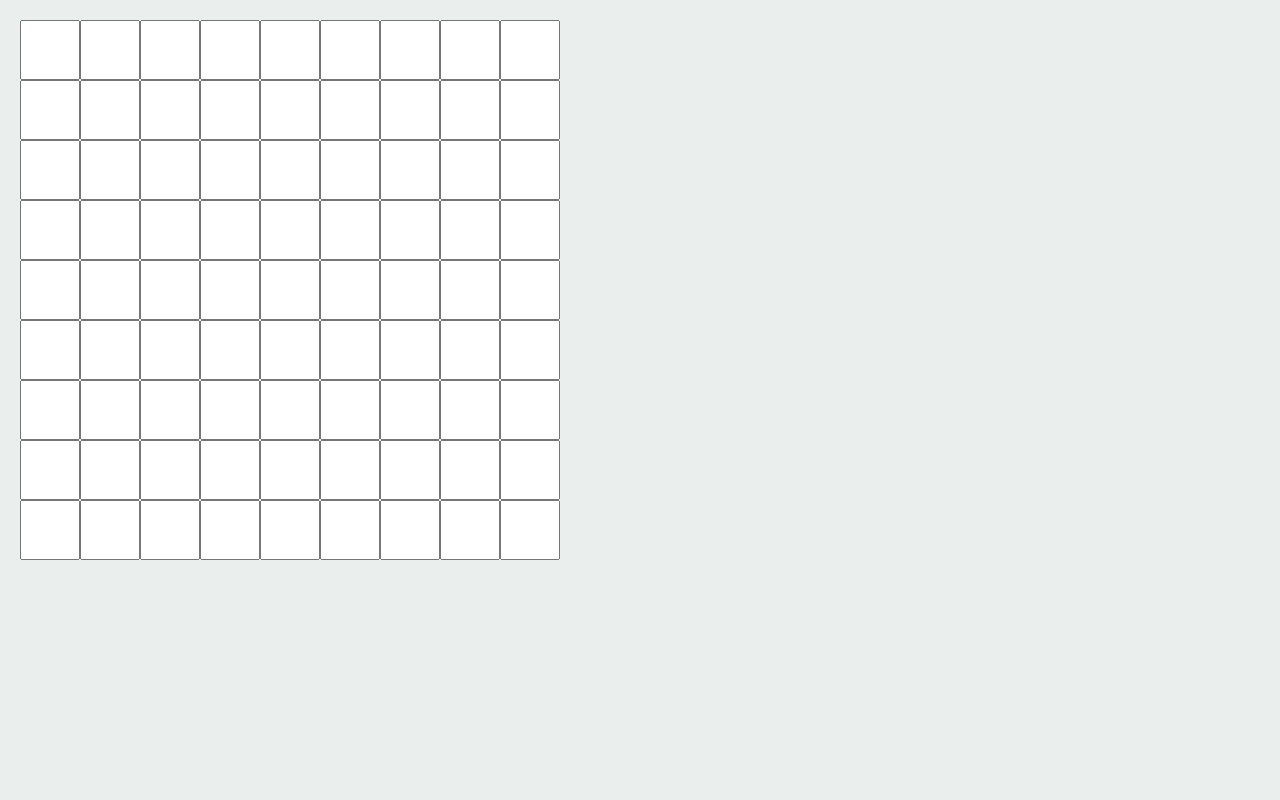
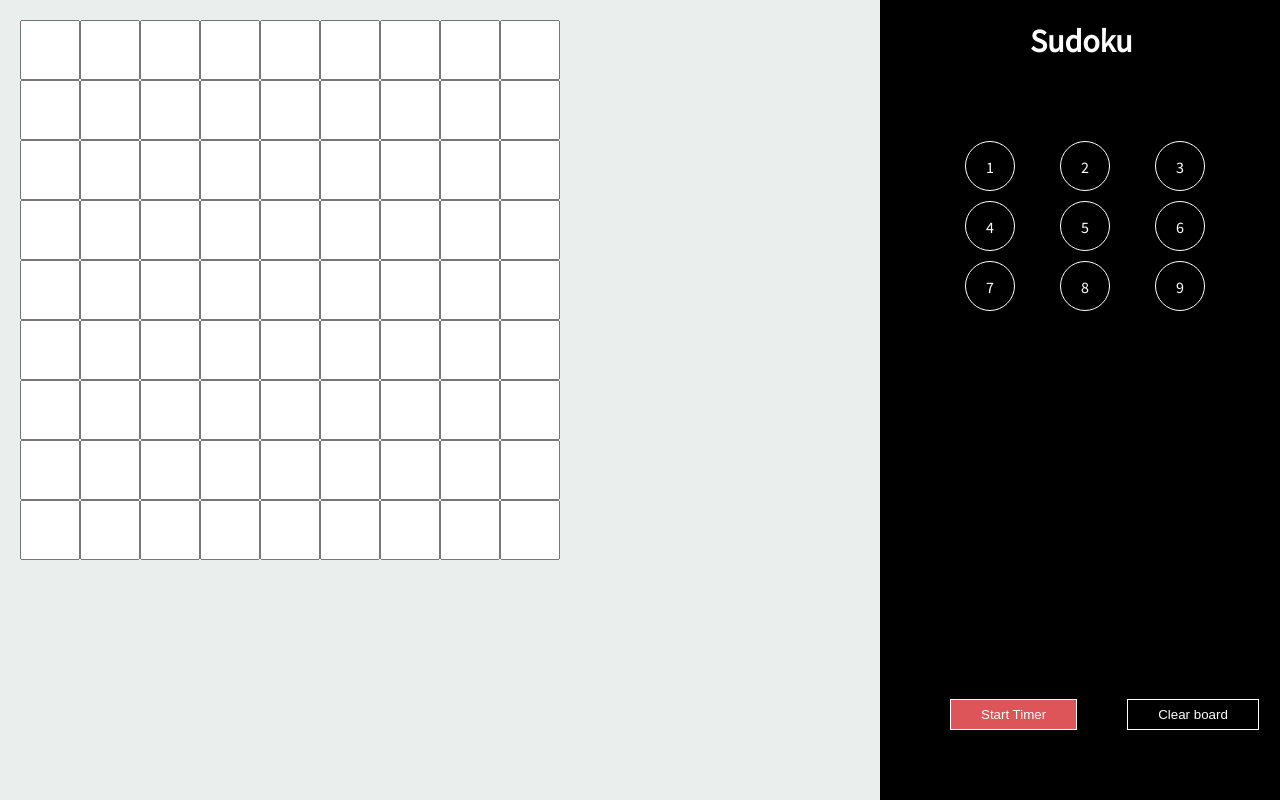
Before and after one commit to swapnilmishra/sudoku, a React app: page / in a window 1280 px wide. Built offline with nearby package versions, Linux system fonts and the light colour scheme; what react-tap-event-plugin would draw is missing.

Commit message:
Finishing it up

```diff
--- a/public/index.html
+++ b/public/index.html
@@ -3,7 +3,7 @@
   <head>
     <meta charset="utf-8">
     <meta name="viewport" content="width=device-width, initial-scale=1">
-    <link rel="shortcut icon" href="%PUBLIC_URL%/favicon.ico">
+    <!--<link rel="shortcut icon" href="%PUBLIC_URL%/favicon.ico">-->
     <link href="https://fonts.googleapis.com/css?family=Roboto:300,400,500|Source+Sans+Pro" rel="stylesheet">
     <!--
       Notice the use of %PUBLIC_URL% in the tag above.
@@ -14,7 +14,7 @@
       work correctly both with client-side routing and a non-root public URL.
       Learn how to configure a non-root public URL by running `npm run build`.
     -->
-    <title>React App</title>
+    <title>Sudoku App</title>
   </head>
   <body>
     <div id="root"></div>
--- a/src/App.css
+++ b/src/App.css
@@ -62,3 +62,66 @@ body{
     top: 0; left: 0; right: 0; bottom: 0;
     z-index: 10;
 }
+.sidebar {
+    position: fixed;
+    color: #fff;
+    right: 0;
+    top: 0;
+    height: 100%;
+    background-color: #000;
+    width: 400px;
+}
+
+.app-title{
+  width: 100px;
+  margin: 0 auto;
+}
+
+.sukoku-numbers-list{
+  margin-top: 70px;
+  color: #fff;
+  list-style: none;
+}
+
+.sudoku-numbers {
+    display: inline-block;
+    margin-left: 45px;
+    margin-top: 10px;
+    width: 50px;
+    height: 50px;
+    line-height: 50px;
+    border-radius: 50%;
+    border: 1px solid;
+    text-align: center;
+    cursor: pointer;
+}
+
+.sudoku-numbers:hover{
+  background-color: #dd5558;
+}
+
+.btn-container {
+    position: absolute;
+    bottom: 70px;
+    margin-left: 20px;
+}
+.btn{
+    border: 1px solid;
+    padding: 7px 30px 7px;
+    background-color: #000;
+    color: #fff;
+    margin-left: 50px;
+    cursor: pointer;
+}
+.btn.red{
+  background: #dd5558;
+}
+
+.timer{
+    color: rgb(255, 255, 255);
+    width: 228px;
+    margin: 0 auto;
+    margin-top: 70px;
+    text-align: center;
+    font-size: 22px;
+}
--- a/src/App.js
+++ b/src/App.js
@@ -1,7 +1,8 @@
 import React, { Component } from 'react';
 import './App.css';
 import Sudoku from './SudokuComponent'
-import Loader from './loader'
+import Sidebar from './Sidebar'
+import Loader from './Loader'
 import Snackbar from 'material-ui/Snackbar';
 import MuiThemeProvider from 'material-ui/styles/MuiThemeProvider';
 
@@ -43,6 +44,7 @@ class App extends Component {
         showLoader={this.showLoader.bind(this)}
         hideLoader={this.hideLoader.bind(this)}
         showSnack={this.showSnack.bind(this)}/>
+        <Sidebar/>
       </div>
     );
   }
--- /dev/null
+++ b/src/Sidebar.jsx
@@ -0,0 +1,142 @@
+import React, { Component } from 'react'
+import { connect } from 'react-redux'
+import verifyCombinations from './Api'
+
+class Sidebar extends Component{
+    constructor(props){
+        super(props)
+        this.sudokuData = props.sudokuData;
+        this.state = {
+            showTimer: false,
+            duration : '0 hrs 0 mins 0 secs ',
+            timerOn : false
+        }
+    }
+
+    componentWillReceiveProps(props){
+        this.sudokuData = props.sudokuData;
+    }
+
+    render(){
+        return(
+            <div className="sidebar">
+                <div className="app-title"><h1>Sudoku</h1></div>
+                <ul className="sukoku-numbers-list">
+                    {this.getNumbersComponent()}
+                </ul>
+                {this.state.showTimer ? <div className="timer">{this.state.duration}</div> : ''}
+                <div className="btn-container">
+                    <button className="btn red" onClick={this.startStopTimer.bind(this)}>{this.state.timerOn ? 'Stop Timer':'Start Timer' }</button>
+                    <button className="btn" onClick={this.clearBoardData.bind(this)}>Clear board</button>
+                </div>
+            </div>
+        )
+    }
+
+    startStopTimer(){
+        let duration;
+        if(!this.state.showTimer){
+            this.setState({
+                showTimer: true
+            })
+        }
+        if(this.timerId){
+            clearInterval(this.timerId)
+            this.timerId = null;
+            this.setState({timerOn:false})
+            return;
+        }
+        this.start = Date.now()
+        this.timerId = setInterval(()=>{
+            duration = (Date.now() - this.start)
+            duration = this.getMinutesAndHours(duration)
+            this.setState({ duration: `${duration.hours} hrs ${duration.numminutes} mins ${duration.numseconds} secs` })
+        },1000)
+        this.setState({timerOn:true})
+    }
+
+    getMinutesAndHours(milliseconds){
+            // let numminutes = Math.floor((Math.floor(milliseconds/1000))/60)
+            let numseconds = Math.floor(milliseconds/1000)
+            let numminutes = Math.floor(numseconds/60)
+            let hours = Math.floor(numminutes/60);
+            if(numminutes > 60 ){
+                numminutes %= 60
+            }
+            if(numseconds > 60 ){
+                numseconds %= 60
+            }
+            return{hours,numminutes,numseconds}
+    }
+
+    getNumbersComponent(){
+        const arr = [1,2,3,4,5,6,7,8,9]
+        return arr.map((el)=>{
+            return(
+                <li key={el} className="sudoku-numbers" data-value={el}
+                onClick={this.handleNumberClick.bind(this)}>
+                {el}
+                </li>
+            );
+        })
+    }
+
+    handleNumberClick(event){
+        const focussedEl = this.props.commonState.focussedEl
+        const el = event.target;
+        if(focussedEl && el){
+            const value = el.getAttribute('data-value')
+            const colIndex = focussedEl.getAttribute('data-colindex')
+            const rowIndex = focussedEl.getAttribute('data-rowindex')
+            const nextData = this.getChangedSudokuData(rowIndex,colIndex,value)
+            focussedEl.value = value;
+            this.props.handleNumberClick(nextData,rowIndex,colIndex,value)
+        }
+        else {
+            this.props.showMessage('You would need to select a block then click on number')
+        }
+    }
+
+    getChangedSudokuData(rowIndex,colIndex,value){
+        this.sudokuData[parseInt(rowIndex,10)][parseInt(colIndex,10)] = parseInt(value,10);
+        return this.sudokuData;
+    }
+
+    clearBoardData(){
+        this.props.clearBoardData()
+    }
+}
+
+const mapStoreToProps = (store) => {
+    return {
+        commonState : store.commonState,
+        sudokuData : store.sudokuData
+    };
+}
+
+const mapDispatchToProps = (dispatch) => {
+  return {
+    handleNumberClick(sudokuData, moveRow=0,moveColumn=0,moveValue=0){
+        dispatch({type: 'SHOW_LOADER'})
+        dispatch(verifyCombinations(sudokuData, moveRow,moveColumn,moveValue))
+        .then(()=>{
+            dispatch({type: 'HIDE_LOADER'})
+        })
+        .catch(()=>{
+            dispatch({type: 'HIDE_LOADER'})
+        });
+
+        dispatch({type: 'SETCOMBINATION',moveRow,moveColumn,moveValue})
+    },
+
+    showMessage(message){
+        dispatch({type:'SHOW_SNACKBAR',message})
+    },
+
+    clearBoardData(message){
+        dispatch({type:'CLEAR_BOARD_DATA'})
+    }
+  }
+}
+
+export default connect(mapStoreToProps,mapDispatchToProps)(Sidebar);
--- a/src/SudokuComponent.jsx
+++ b/src/SudokuComponent.jsx
@@ -1,6 +1,6 @@
 import React, { Component } from 'react'
 import { connect } from 'react-redux'
-import verifyCombinations from './api'
+import verifyCombinations from './Api'
 
 class Sudoku extends Component{
 
@@ -34,9 +34,12 @@ class Sudoku extends Component{
                     <div className={cls}>
                         <input type="text"
                         value={val || ''}
+                        maxLength="1"
+                        pattern="[0-9]"
                         data-rowindex={rowIndex}
                         data-colindex={colIndex}
                         onChange={this.handleInputChange.bind(this)}
+                        onFocus={this.handleInputFocusChange.bind(this)}
                         />
                     </div>
                 );
@@ -47,11 +50,19 @@ class Sudoku extends Component{
     handleInputChange(event){
         const el = event.target
         let value = el.value
-        if(value === '') value=0;
+        // if(value === '') value=0;
+        if(!(/[0-9]{1}/.test(value))){
+            this.props.showMessage('You can only enter numbers between 1-9')
+            return;
+        }
         const colIndex = el.getAttribute('data-colindex')
         const rowIndex = el.getAttribute('data-rowindex')
         const nextData = this.getChangedSudokuData(rowIndex,colIndex,value)
         this.props.handleInputChange(nextData,rowIndex,colIndex,value,this)
+    }
+
+    handleInputFocusChange(event){
+        this.props.handleInputFocusChange(event.target)
     }
 
     getChangedSudokuData(rowIndex,colIndex,value){
@@ -63,13 +74,14 @@ class Sudoku extends Component{
 const mapStoreToProps = (store) => {
     return {
         sudokuData : store.sudokuData,
-        sudokuErrorData : store.sudokuErrorData
+        sudokuErrorData : store.sudokuErrorData,
+        commonState : store.commonState
     };
 }
 
 const mapDispatchToProps = (dispatch) => {
   return {
-    handleInputChange: (sudokuData, moveRow=0,moveColumn=0,moveValue=0,ref) => {
+    handleInputChange(sudokuData, moveRow=0,moveColumn=0,moveValue=0){
         dispatch({type: 'SHOW_LOADER'})
         dispatch(verifyCombinations(sudokuData, moveRow,moveColumn,moveValue))
         .then(()=>{
@@ -80,6 +92,12 @@ const mapDispatchToProps = (dispatch) => {
         });
 
         dispatch({type: 'SETCOMBINATION',moveRow,moveColumn,moveValue})
+    },
+    handleInputFocusChange(el){
+        dispatch({type: 'SET_FOCUSSED_ELEMENT', focussedEl: el})
+    },
+    showMessage(message){
+        dispatch({type:'SHOW_SNACKBAR',message})
     }
   }
 }
--- a/src/api.js
+++ b/src/api.js
@@ -21,6 +21,7 @@ export default function verifyCombinations(sudokuBoard, moveRow=0,moveColumn=0,m
       .then(response => response.json())
       .then((json) => {
         let message = 'Awesome, keep going you are on right track!!'
+        dispatch({type:'SET_BOARD_DATA',boardData:json.board})
         if(json.gameOver){
           message = 'Wohoo Congrats, you won. Go and have a beer now!!'
         }
@@ -46,7 +47,7 @@ function handleErrors(response,dispatch){
         break;
 
       case 400:
-        const error = 'Please check if the input you have given are correct'
+        const error = 'You can only enter numbers between 1-9'
         dispatch({type : 'SHOW_SNACKBAR',message : error})
         throw new Error(error)
 
--- a/src/index.js
+++ b/src/index.js
@@ -3,7 +3,7 @@ import ReactDOM from 'react-dom';
 import './index.css';
 import thunkMiddleware from 'redux-thunk'
 import { createStore,applyMiddleware,combineReducers,compose } from 'redux'
-import { sudokuReducer,snackBarReducer,loaderReducer,sudokuErrorReducer} from './reducers'
+import { sudokuReducer,snackBarReducer,loaderReducer,sudokuErrorReducer,commonState} from './reducers'
 
 import App from './App';
 
@@ -15,7 +15,8 @@ const rootReducer = combineReducers({
   sudokuData : sudokuReducer,
   snackBarData : snackBarReducer,
   loaderData : loaderReducer,
-  sudokuErrorData : sudokuErrorReducer
+  sudokuErrorData : sudokuErrorReducer,
+  commonState
 })
 
 injectTapEventPlugin();
--- a/src/reducers.js
+++ b/src/reducers.js
@@ -11,6 +11,21 @@ function getInitialState(){
 }
 
 export const initialState = getInitialState()
+// const initialCommonState = {
+//     focussedEl : null,
+//     moveRow:0,
+//     moveColumn:0,
+//     moveValue:0
+// }
+
+export const commonState = function(state={focussedEl : null},action){
+    switch(action.type){
+        case 'SET_FOCUSSED_ELEMENT':
+            return Object.assign({},{focussedEl : action.focussedEl})
+        default:
+            return state;
+    }
+}
 
 export function sudokuReducer(state=initialState,action){
 
@@ -19,6 +34,13 @@ export function sudokuReducer(state=initialState,action){
             const nextState = state.concat([]);
             nextState[parseInt(action.moveRow,10)][parseInt(action.moveColumn,10)] = parseInt(action.moveValue,10);
             return nextState;
+
+        case 'SET_BOARD_DATA':
+            return action.boardData.concat([]);
+
+        case 'CLEAR_BOARD_DATA':
+            const init = getInitialState()
+            return init.concat([]);
 
         default:
             return state;
```
